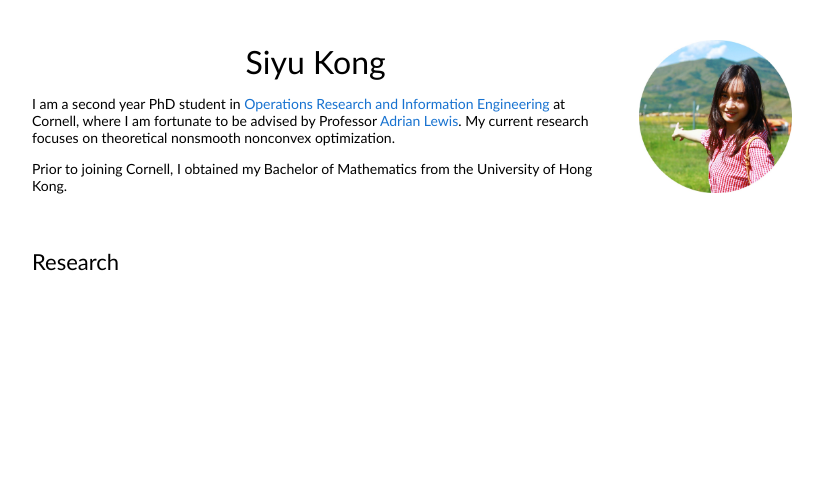
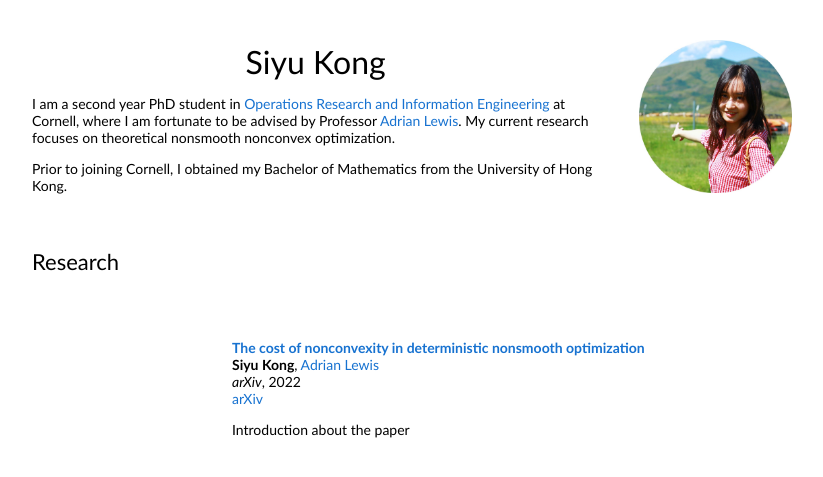
Before and after one commit to ksyautumn/ksyautumn.github.io, a Jekyll site: the page index.html, which Jekyll copies as it is, in a window 1280 px wide. Shown: the top 477 px of the page, without its empty margins (228-1051 px from the left). Built offline with Jekyll 4.4.1, drawn with Linux system fonts in a browser that asks for light colours.

Commit message:
Update index.html

```diff
--- a/index.html
+++ b/index.html
@@ -38,6 +38,47 @@
           </tr>
         </tbody></table>
         <table style="width:100%;border:0px;border-spacing:0px;border-collapse:separate;margin-right:auto;margin-left:auto;"><tbody>
+
+      <tr onmouseout="db3d_stop()" onmouseover="db3d_start()">
+      <td style="padding:20px;width:25%;vertical-align:middle">
+        <div class="one">
+          <div class="two" id='db3d_image'><video  width=100% height=100% muted autoplay loop>
+          <img src='images/owl.png' width="160">
+        </div>
+        <script type="text/javascript">
+          function db3d_start() {
+            document.getElementById('db3d_image').style.opacity = "1";
+          }
+
+          function db3d_stop() {
+            document.getElementById('db3d_image').style.opacity = "0";
+          }
+          db3d_stop()
+        </script>
+      </td>
+      <td style="padding:20px;width:75%;vertical-align:middle">
+				<a href="https://arxiv.org/abs/2210.00652">
+          <papertitle>The cost of nonconvexity in deterministic nonsmooth optimization</papertitle>
+        </a>
+        <br>
+
+<strong>Siyu Kong</strong>, <a href="https://people.orie.cornell.edu/aslewis/">Adrian Lewis</a>
+        <br>
+        <em>arXiv</em>, 2022
+        <br>
+				<a href="https://arxiv.org/abs/2210.00652">arXiv</a>
+        <p></p>
+        <p>Introduction about the paper
+      </td>
+    </tr>
+
+
+
+
+
+
+
+
     </table>
 </body>
 
```
